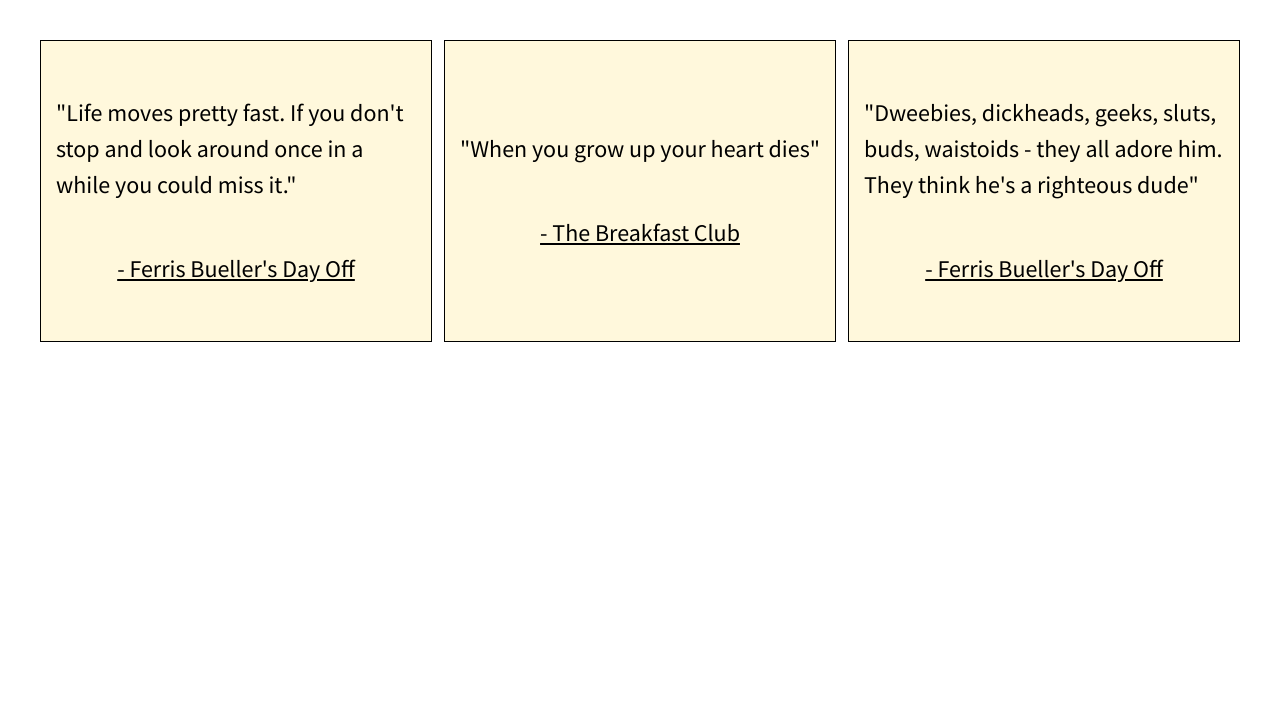
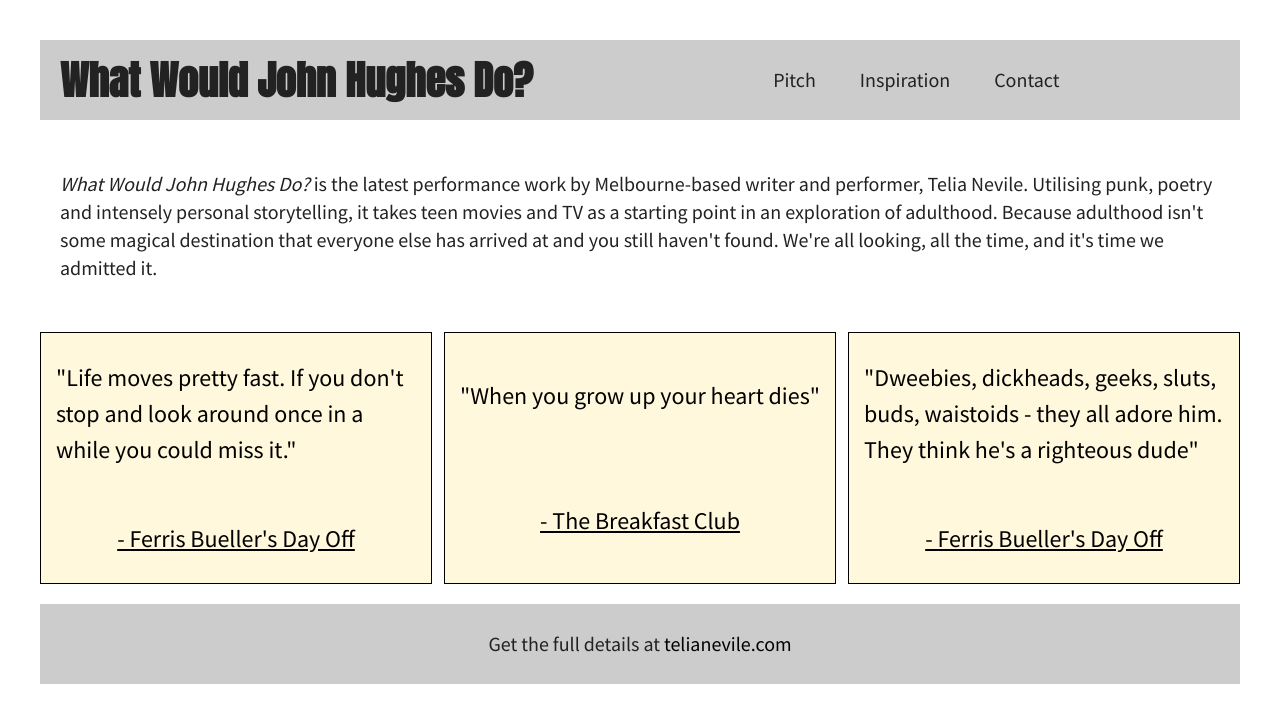
Before and after one commit to tnevile/divs-flexbox-starter, a plain HTML site: page index.html in a window 1280 px wide. Drawn offline with nearby package versions, Linux system fonts and the light colour scheme.

Commit message:
Added header main and footer

```diff
--- a/css/main.css
+++ b/css/main.css
@@ -107,14 +107,53 @@ body {
   font-size: 1.25em;
   height: 100%;
 }
+header {
+  height: 80px;
+  width: 100%;
+  display: flex;
+  justify-content: flex-start;
+  align-items: center;
+  background-color: #ccc;
+}
+header h1 {
+  margin: 0;
+  float: left;
+  padding: 0 20px;
+}
 
-.wrapper {
+h1 {
+  font-family: 'Anton', sans-serif;
+}
+
+header nav {
+  margin: 0 auto;
+  float: right;
+}
+
+header nav ul li {
+  text-decoration: none;
+  display: inline-block;
+  padding: 0 20px;
+}
+
+main {
+  height: auto;
+  width: 100%;
+  margin: 10px 0;
+  padding: 20px;
+  display: flex;
+  justify-content: center;
+  align-items: center;
+}
+
+.flex-container {
   /*add display:flex and set justify-content to space-between*/
-  font-weight: 700;
+  font-weight: 400;
   display: flex;
-  flex-flow: row nowrap;
+  flex-flow: row wrap;
   justify-content: space-between;
   align-items: center;
+  max-width: 1200px;
 }
 
 .div-1, .div-2, .div-3 {
@@ -123,18 +162,34 @@ body {
   line-height: 1.5em;
   font-size: 1.2em;
   background-color: Cornsilk;
-  height: 300px;
+  height: 250px;
   width: 30%;
   padding: 0 15px;
-  font-weight: normal;
+  font-weight: lighter;
   border: 1px solid #000000;
   display: flex;
   justify-content: center;
   align-items: center;
-  flex-flow: column wrap;
+  flex-flow: row wrap;
 }
+
 p span {
   text-decoration: underline;
+}
+
+footer {
+  margin: 20px 0 0 0;
+  background-color: #ccc;
+  height: 80px;
+  width: 100%;
+  display: flex;
+  justify-content: center;
+  align-items: center;
+}
+
+footer a {
+  text-decoration: none;
+  color: black;
 }
 
 
--- a/index.html
+++ b/index.html
@@ -3,7 +3,7 @@
     <head>
         <meta charset="utf-8">
         <meta http-equiv="x-ua-compatible" content="ie=edge">
-        <title>Make me into a grid!</title>
+        <title>What Would John Hughes Do?</title>
         <meta name="description" content="">
         <meta name="viewport" content="width=device-width, initial-scale=1">
 
@@ -15,25 +15,42 @@
         <script src="js/vendor/modernizr-2.8.3.min.js"></script>
         <link href='http://fonts.googleapis.com/css?family=Lora:700' rel='stylesheet' type='text/css'>
         <link href='http://fonts.googleapis.com/css?family=Source+Sans+Pro:400,700' rel='stylesheet' type='text/css'>
+        <link href="https://fonts.googleapis.com/css2?family=Anton&display=swap" rel="stylesheet">
     </head>
     <body>
         <!--[if lt IE 8]>
             <p class="browserupgrade">You are using an <strong>outdated</strong> browser. Please <a href="http://browsehappy.com/">upgrade your browser</a> to improve your experience.</p>
         <![endif]-->
 
-        <section class="wrapper">
-            <div class="div-1">
+        <section class="flex-container">
+          <header>
+            <h1>What Would John Hughes Do?</h1>
+            <nav>
+              <ul>
+                <li>Pitch</li>
+                <li>Inspiration</li>
+                <li>Contact</li>
+              </ul>
+            </nav>
+          </header>
+          <main>
+            <p><em>What Would John Hughes Do?</em> is the latest performance work by Melbourne-based writer and performer, Telia Nevile. Utilising punk, poetry and intensely personal storytelling, it takes teen movies and TV as a starting point in an exploration of adulthood. Because adulthood isn't some magical destination that everyone else has arrived at and you still haven't found. We're all looking, all the time, and it's time we admitted it.</p>
+          </main>
+            <div class="div-1 flex-items">
                 <p>"Life moves pretty fast. If you don't stop and look around once in a while you could miss it."</p>
                   <p><span>- Ferris Bueller's Day Off<span></p>
             </div>
-            <div class="div-2">
+            <div class="div-2 flex-items">
                 <p>"When you grow up your heart dies"</p>
                   <p><span>- The Breakfast Club</span></p>
             </div>
-            <div class="div-3">
+            <div class="div-3 flex-items">
                 <p>"Dweebies, dickheads, geeks, sluts, buds, waistoids - they all adore him. They think he's a righteous dude"</p>
                   <p><span>- Ferris Bueller's Day Off</span></p>
             </div>
+          <footer>
+            <p>Get the full details at <a href="http://telianevile.com" target="_blank">telianevile.com</a></p>
+          </footer>
         </section>
 
         <script src="https://ajax.googleapis.com/ajax/libs/jquery/1.11.3/jquery.min.js"></script>
```
